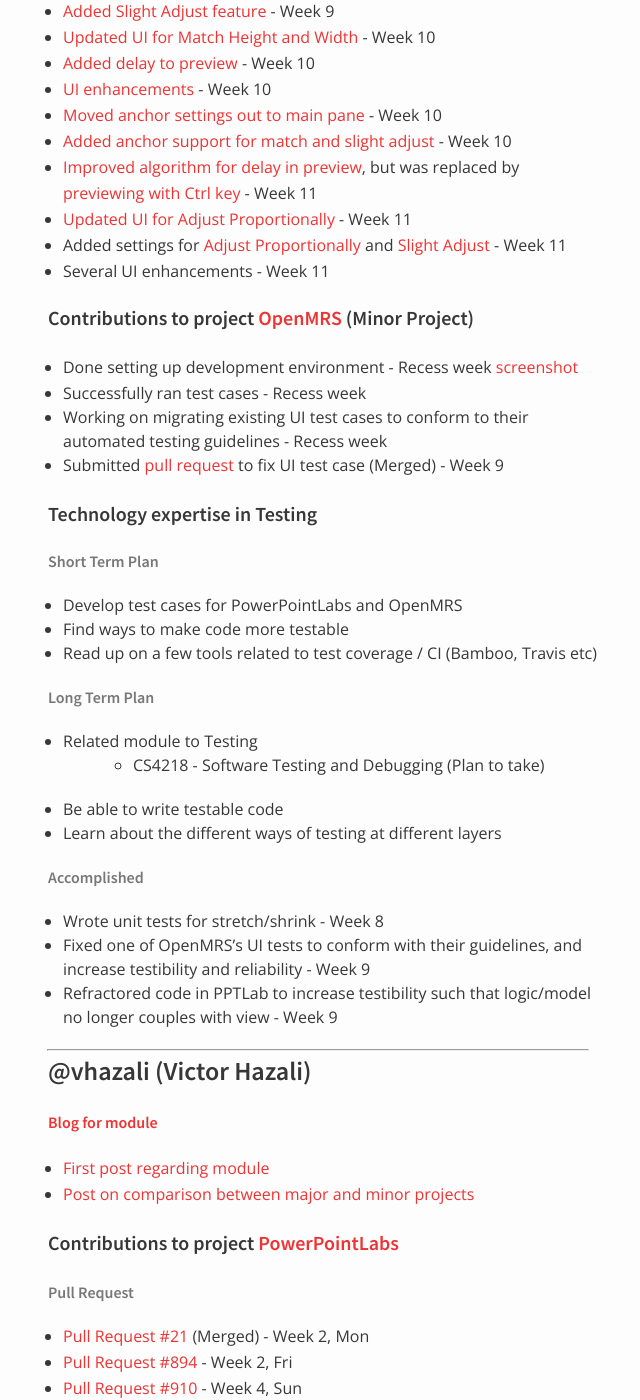
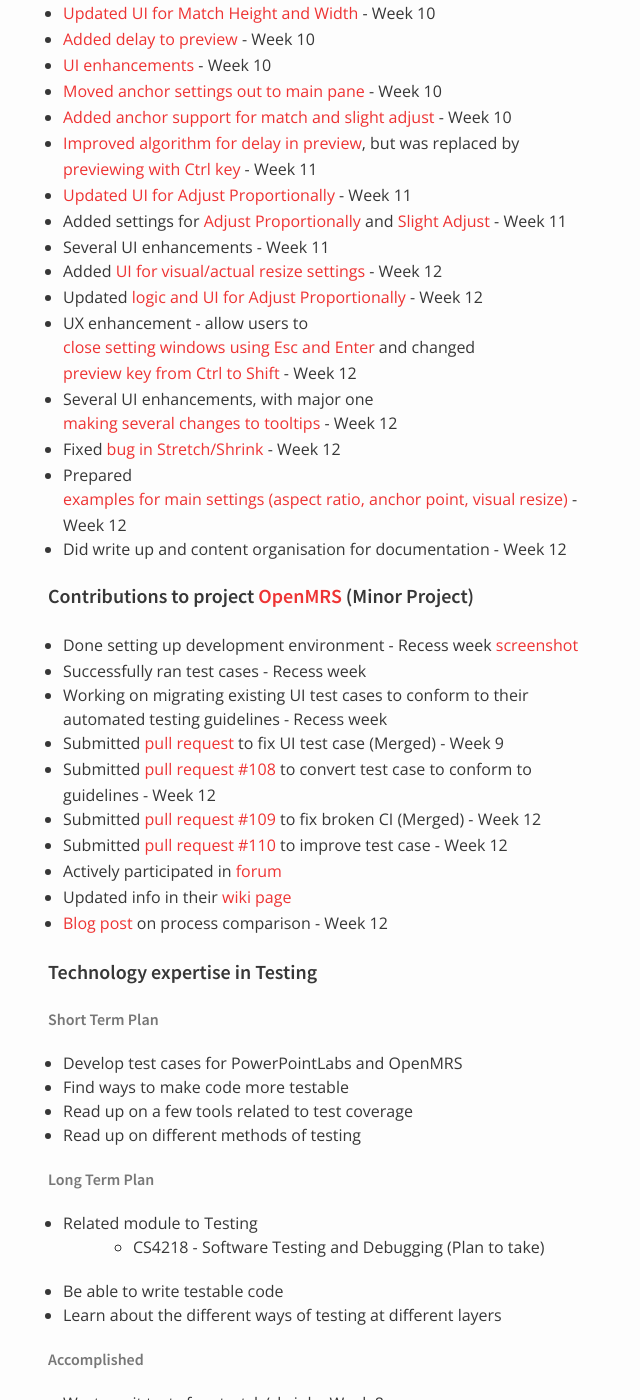
Before and after one commit to nus-oss/cs3281-AY1516S2-website, a Jekyll site: the page built from teams/powerpointlabs.md, in a window 1280 px wide and 1400 px high, scrolled down 13880 px. Shown: the whole window, without its empty margins (322-962 px from the left). Built offline with Jekyll 4.4.1, drawn with Linux system fonts in a browser that asks for light colours; some of the changed text lies outside the part shown.

Commit message:
Update powerpointlabs.md

```diff
--- a/teams/powerpointlabs.md
+++ b/teams/powerpointlabs.md
@@ -400,6 +399,14 @@
 * [Updated UI for Adjust Proportionally](https://github.com/nus-fboa2016-PL/PowerPointLabs/commit/862a1c7046b1be989c1e8ff7330b4a46de6071f6) - Week 11
 * Added settings for [Adjust Proportionally](https://github.com/nus-fboa2016-PL/PowerPointLabs/commit/b5abe74c04f5c5aebd2cf75a19b24be9a9aaa08d) and [Slight Adjust](https://github.com/nus-fboa2016-PL/PowerPointLabs/commit/566fb0c6582bc7d028573e195a6c977172e4da6f) - Week 11
 * Several UI enhancements - Week 11
+* Added [UI for visual/actual resize settings](https://github.com/nus-fboa2016-PL/PowerPointLabs/commit/19126450a317d571421d619a18b0915680a568f4) - Week 12
+* Updated [logic and UI for Adjust Proportionally](https://github.com/nus-fboa2016-PL/PowerPointLabs/commit/8a9188611eb13d39e99d234465521c55fcb7f77f) - Week 12
+* UX enhancement - allow users to [close setting windows using Esc and Enter](https://github.com/nus-fboa2016-PL/PowerPointLabs/commit/f10260b3a814a002cdcd2f0429217c7d39432677) and changed [preview key from Ctrl to Shift](https://github.com/nus-fboa2016-PL/PowerPointLabs/commit/6335bb77c8df8e530f144582e8f6cece50fe494f) - Week 12
+* Several UI enhancements, with major one [making several changes to tooltips](https://github.com/nus-fboa2016-PL/PowerPointLabs/commit/801b825c1694e8b8498f3b0f189f806f1a5e9964) - Week 12
+* Fixed [bug in Stretch/Shrink](https://github.com/nus-fboa2016-PL/PowerPointLabs/commit/32bb14c3b18c7000df7a6899aab40797c3e7224c) - Week 12
+* Prepared [examples for main settings (aspect ratio, anchor point, visual resize)](https://github.com/nus-fboa2016-PL/PowerPointLabs/commit/5b197cd71954b05fe51542442e628e82099657f2) - Week 12
+* Did write up and content organisation for documentation - Week 12
+
 
 
 #### Contributions to project [OpenMRS](https://www.openmrs.org) (Minor Project)
@@ -408,13 +415,20 @@
  * Successfully ran test cases - Recess week
  * Working on migrating existing UI test cases to conform to their automated testing guidelines - Recess week
  * Submitted [pull request](https://github.com/openmrs/openmrs-distro-referenceapplication/pull/107) to fix UI test case (Merged) - Week 9
+ * Submitted [pull request #108](https://github.com/openmrs/openmrs-distro-referenceapplication/pull/108) to convert test case to conform to guidelines - Week 12
+ * Submitted [pull request #109](https://github.com/openmrs/openmrs-distro-referenceapplication/pull/109) to fix broken CI (Merged) - Week 12
+ * Submitted [pull request #110](https://github.com/openmrs/openmrs-distro-referenceapplication/pull/110) to improve test case - Week 12
+ * Actively participated in [forum](https://talk.openmrs.org/users/yancmo/activity)
+ * Updated info in their [wiki page](https://wiki.openmrs.org/display/~yancmo)
+ * [Blog post](https://yancmo.wordpress.com/2016/04/10/process-comparison-powerpointlabs-vs-openmrs/) on process comparison - Week 12
 
 #### Technology expertise in Testing
 
 ###### Short Term Plan
 * Develop test cases for PowerPointLabs and OpenMRS
 * Find ways to make code more testable
-* Read up on a few tools related to test coverage / CI (Bamboo, Travis etc)
+* Read up on a few tools related to test coverage
+* Read up on different methods of testing
 
 ###### Long Term Plan
 * Related module to Testing
@@ -426,6 +440,8 @@
 * Wrote unit tests for stretch/shrink - Week 8
 * Fixed one of OpenMRS's UI tests to conform with their guidelines, and increase testibility and reliability - Week 9
 * Refractored code in PPTLab to increase testibility such that logic/model no longer couples with view - Week 9
+* Read up on module based testing - Week 12
+* Submitted 2 more pull requests related to testing - Week 12
 
 ---
 
```
Also changed, not shown: other parts of teams/powerpointlabs.md (+0 -1 lines).
